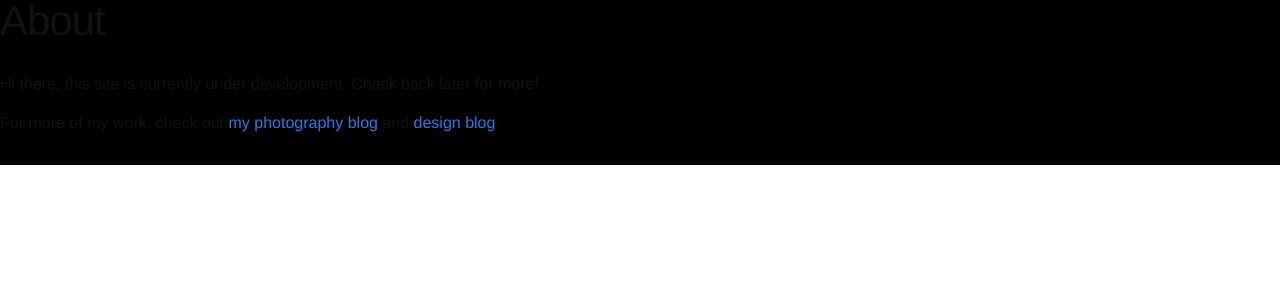
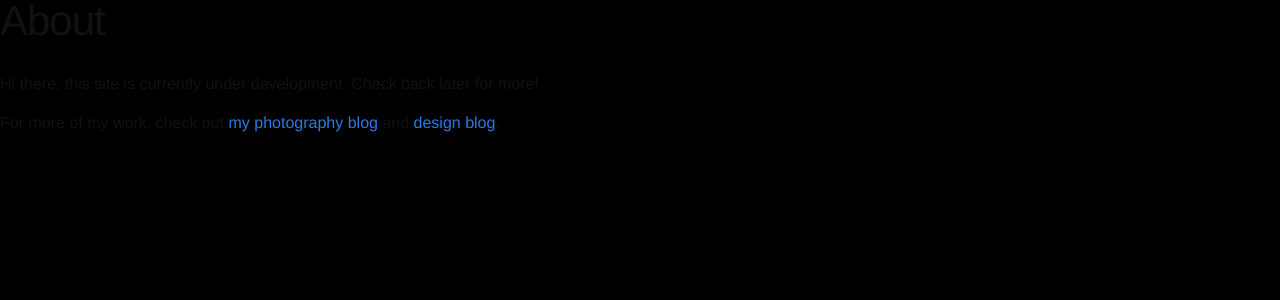
Before and after one commit to skcele/skcele.github.io, a Jekyll site: the page built from about.md, in a window 1280 px wide. Shown: the top 300 px of the page. Built offline with Jekyll 4.4.1, drawn with Linux system fonts in a browser that asks for light colours.

Commit message:
Fix height and spacing issue

```diff
--- a/css/main.scss
+++ b/css/main.scss
@@ -15,7 +15,7 @@
 $spacing-unit:     30px;
 
 $text-color:       #111;
-$background-color: #fdfdfd;
+$background-color: #000;
 $brand-color:      #2a7ae2;
 
 $grey-color:       #828282;
@@ -95,7 +95,7 @@
 }
 
 #title-section {
-	min-height: 43em;
+	height: 43em;
 	background-image: url("/photos/trail.png");
 	background-height: 43em;
 	background-size: cover;
```
